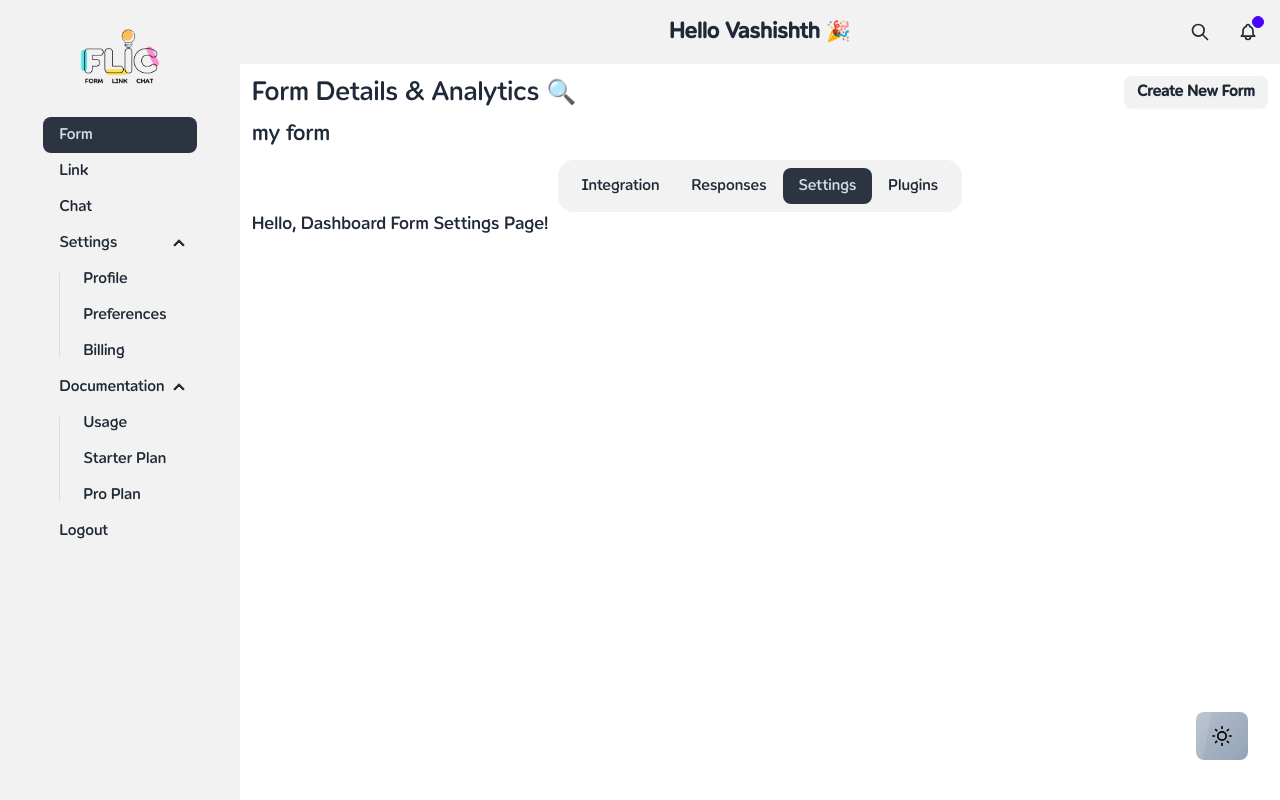
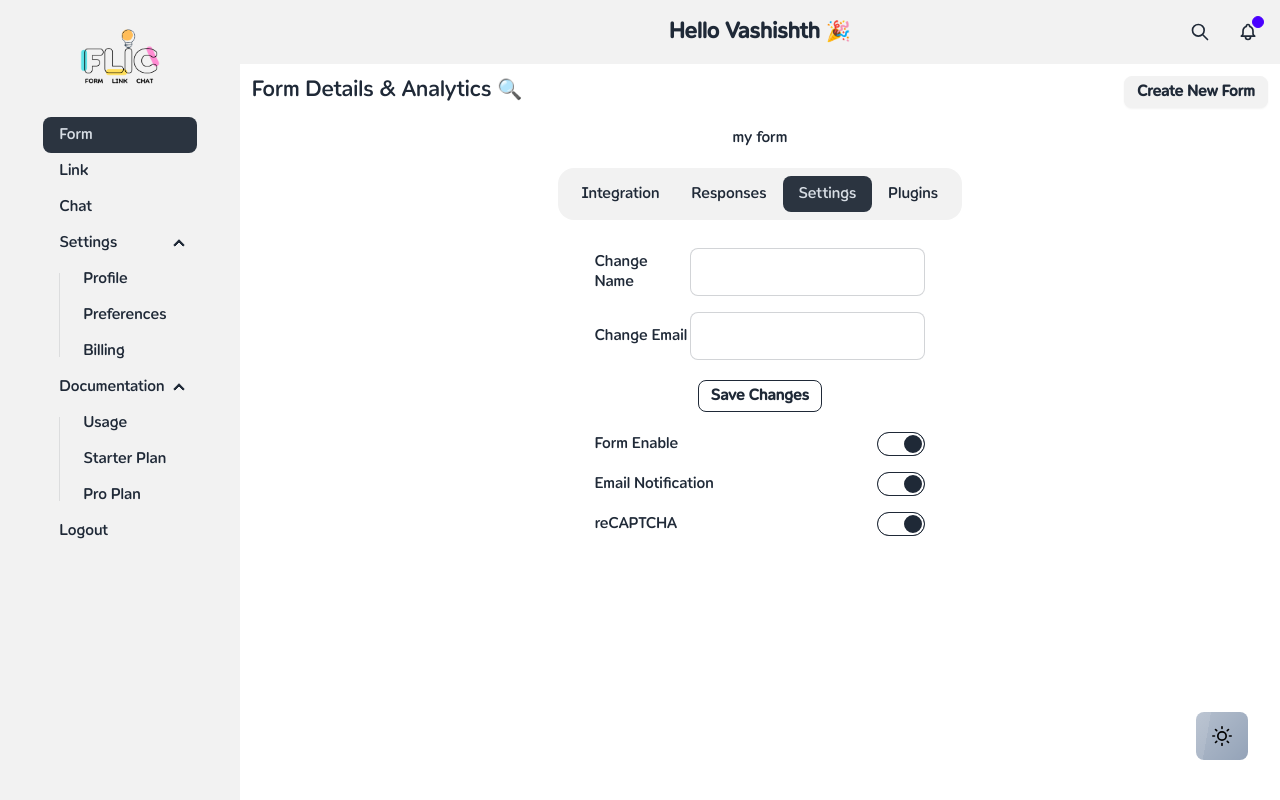
Before and after one commit to 0xvashishth/FLIC, a Next.js app in the folder client/: page /dashboard/form/details/settings in a window 1280 px wide. Built offline with nearby package versions, Linux system fonts and the light colour scheme.

Commit message:
form dashboard completed

```diff
--- a/client/app/dashboard/form/details/layout.tsx
+++ b/client/app/dashboard/form/details/layout.tsx
@@ -15,7 +15,7 @@ export default function DashboardLayout({
   return (
     <div>
         <div className="pt-3">
-        <h1 className="text-xl">my form</h1>
+        <h1 className="text-sm rounded-xl p-2 will-change-auto text-center">my form</h1>
       </div>
       <div className="pt-3 mx-auto text-center">
         <ul className="menu menu-vertical sm:menu-horizontal bg-base-200 rounded-box">
--- a/client/app/dashboard/form/details/page.tsx
+++ b/client/app/dashboard/form/details/page.tsx
@@ -28,12 +28,12 @@ export default function Page() {
     <button type="submit">Send</button>
   </form>`;
   return (
-    <div className="rounded-lg my-3">
+    <div className="rounded-lg my-3 ">
       <div className="my-3 flex">
         <h2 className="align-middle ml-3 mr-3 mt-3">Your Forms's endpoint</h2>
         <input className="input font-mono input-bordered w-1/2" defaultValue={form_Url} />
       </div>
-      <Editor className="rounded-md my-3" height="50vh" defaultLanguage="html" defaultValue={exampleCode} />
+      <Editor className="rounded-md  my-3" height="50vh" defaultLanguage="html" defaultValue={exampleCode} />
     </div>
   );
 }
--- a/client/app/dashboard/form/details/plugins/page.tsx
+++ b/client/app/dashboard/form/details/plugins/page.tsx
@@ -1,4 +1,4 @@
 // `app/dashboard/page.tsx` is the UI for the `/dashboard` URL
 export default function Page() {
-    return <h1>Hello, Dashboard Form Plugin Page!</h1>
+    return <h1 className="m-5 mx-auto text-center">Coming Soon 🚀</h1>
 }
--- a/client/app/dashboard/form/details/settings/page.tsx
+++ b/client/app/dashboard/form/details/settings/page.tsx
@@ -1,4 +1,40 @@
 // `app/dashboard/page.tsx` is the UI for the `/dashboard` URL
 export default function Page() {
-    return <h1>Hello, Dashboard Form Settings Page!</h1>
+  return (
+    <div className="overflow-x-auto my-5 w-1/3 max-xl:m-5 max-xl:w-auto mx-auto">
+        <div className="form-control">
+        <label className="label cursor-pointer">
+          <span className="label-text">Change Name</span>
+          <input type="text" className="input input-bordered" defaultChecked />
+        </label>
+      </div>
+      <div className="form-control">
+        <label className="label cursor-pointer">
+          <span className="label-text">Change Email</span>
+          <input type="email" className="input input-bordered" defaultChecked />
+        </label>
+      </div>
+      <div className="text-center">
+        <input type="submit" className="m-3 btn btn-sm btn-outline" value={"Save Changes"} />
+      </div>
+      <div className="form-control">
+        <label className="label cursor-pointer">
+          <span className="label-text">Form Enable</span>
+          <input type="checkbox" className="toggle" defaultChecked />
+        </label>
+      </div>
+      <div className="form-control">
+        <label className="label cursor-pointer">
+          <span className="label-text">Email Notification</span>
+          <input type="checkbox" className="toggle" defaultChecked />
+        </label>
+      </div>
+      <div className="form-control">
+        <label className="label cursor-pointer">
+          <span className="label-text">reCAPTCHA</span>
+          <input type="checkbox" className="toggle" defaultChecked />
+        </label>
+      </div>
+    </div>
+  );
 }
--- a/client/app/dashboard/form/layout.tsx
+++ b/client/app/dashboard/form/layout.tsx
@@ -15,7 +15,7 @@ export default function DashboardLayout({
     <div className="m-3">
       <div className="text-xl flex justify-between">
         <div className="text-left">
-          <h1 className="text-2xl">Form Details & Analytics 🔍</h1>
+          <p className="max-sm:text-sm">Form Details & Analytics 🔍</p>
           <div className="drawer z-[50] drawer-end">
             <input
               id="create-form-drawer"
@@ -29,7 +29,7 @@ export default function DashboardLayout({
                 className="drawer-overlay"
               ></label>
               <ul className="menu p-7 md:w-1/2 w-4/5 min-h-full bg-base-200 text-base-content">
-                <li className="btn mx-auto sm:text-2xl">
+                <li className="btn mx-auto">
                   Create a new Form
                   </li>
                 <form>
@@ -102,7 +102,7 @@ export default function DashboardLayout({
           </div>
         </div>
         <div className="text-right">
-          <label htmlFor="create-form-drawer" className="btn btn-sm">
+          <label htmlFor="create-form-drawer" className="btn btn-sm max-md:text-xs">
             Create New Form
           </label>
           {/* Drawer For Creating A Form */}
```
